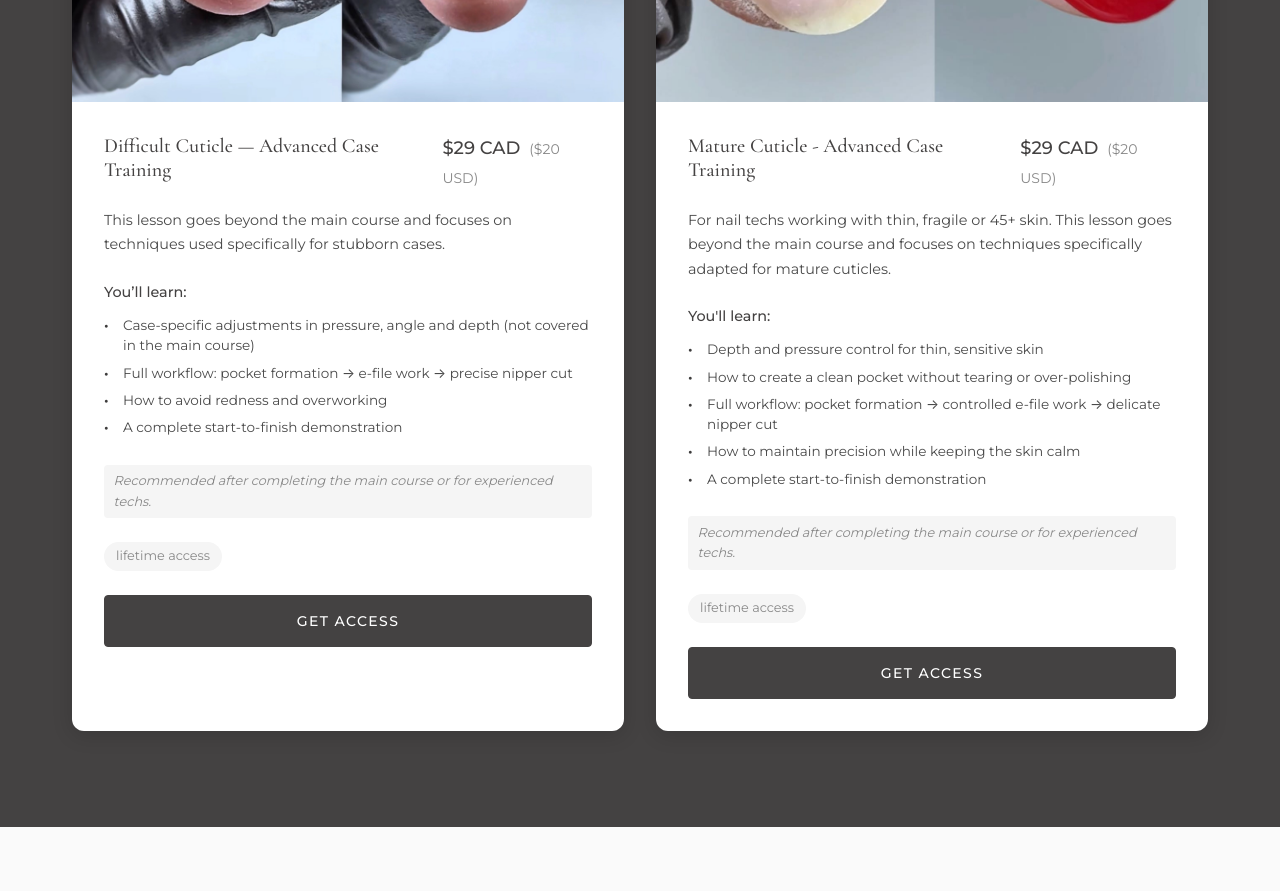
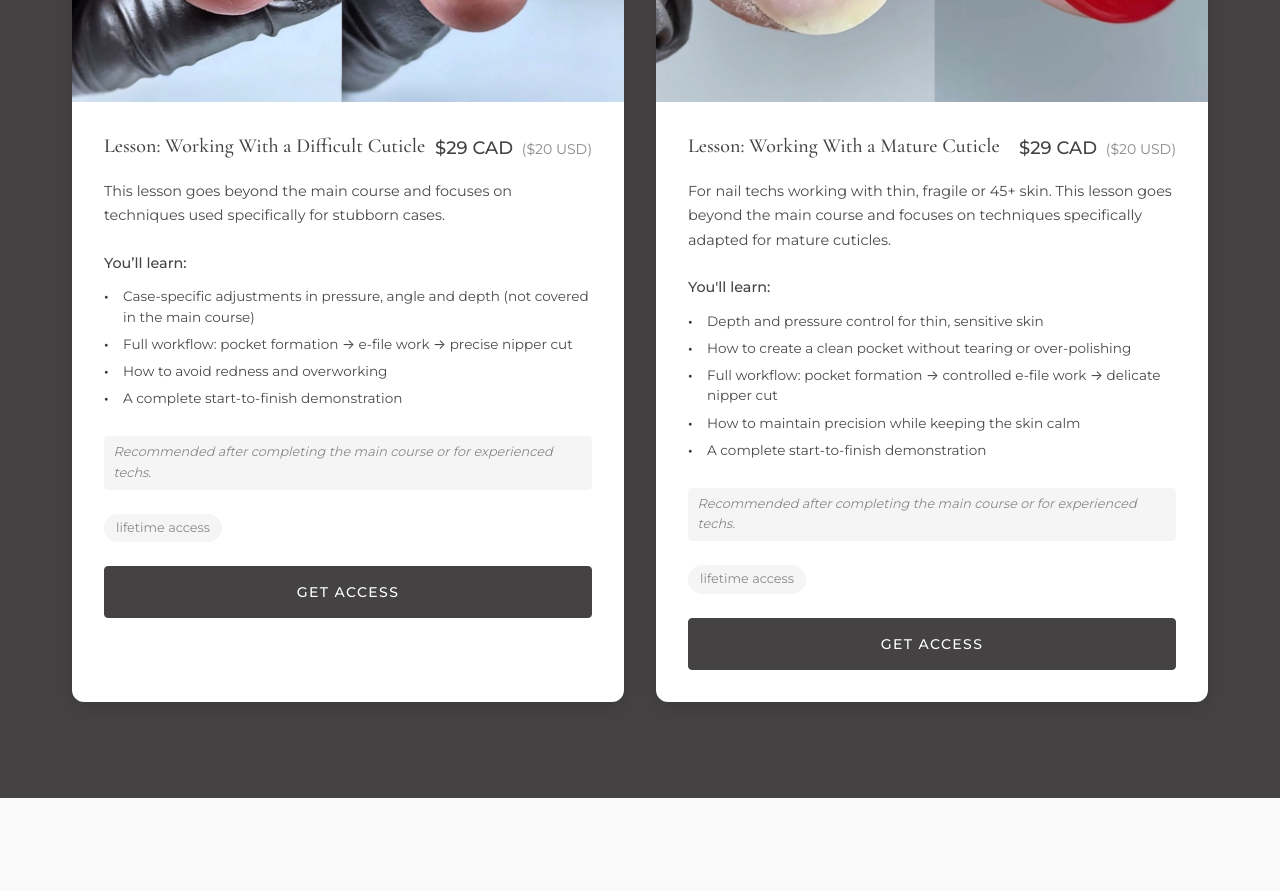
Before and after one commit to IAmVitaz/KatrinNailArtistWeb, a plain HTML site: page index.html in a window 1280 px wide. Shown: the part 3160-4051 px from the top of the page. Drawn offline with nearby package versions, Linux system fonts and the light colour scheme.

Commit message:
- Fixed lessons names. - Added mature cuticle lesson link.

```diff
--- a/index.html
+++ b/index.html
@@ -139,7 +139,7 @@
                     </div>
                     <div class="course-card__content">
                         <div class="course-card__header">
-                            <h3 class="course-card__title">Difficult Cuticle — Advanced Case Training</h3>
+                            <h3 class="course-card__title">Lesson: Working With a Difficult Cuticle</h3>
                             <span class="course-card__price">$29 CAD <span class="course-card__price-usd">($20 USD)</span></span>
                         </div>
                         <p class="course-card__description">
@@ -166,7 +166,7 @@
                     </div>
                     <div class="course-card__content">
                         <div class="course-card__header">
-                            <h3 class="course-card__title">Mature Cuticle - Advanced Case Training</h3>
+                            <h3 class="course-card__title">Lesson: Working With a Mature Cuticle</h3>
                             <span class="course-card__price">$29 CAD <span class="course-card__price-usd">($20 USD)</span></span>
                         </div>
                         <p class="course-card__description">
```
Also changed, not shown: lesson-difficult-cuticle.html (+1 -1 lines), lesson-mature-cuticle.html (+1 -2 lines).
